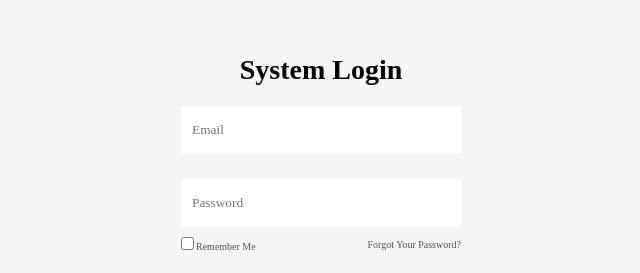
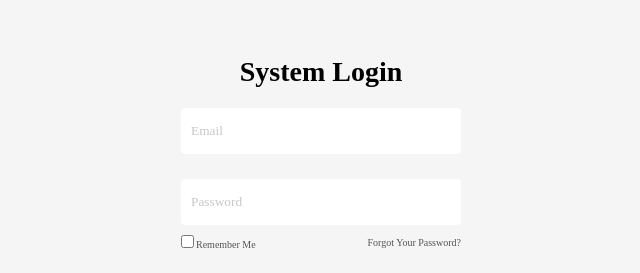
Before and after one commit to joaovxsantos/Login-Page-React, a React (Vite) app: page / in a window 1280 px wide. Shown: the part 197-470 px from the top of the page, without its empty margins (319-959 px from the left). Built offline with nearby package versions, Linux system fonts and the light colour scheme.

Commit message:
Ajustando radius do input e cor do placeholder

```diff
--- a/src/App.css
+++ b/src/App.css
@@ -17,12 +17,12 @@
 
 /* Div Inputs e seus elementos */
 .login-container .inputs {
-  border: 1px solid var(--white);
   width: var(--width-elements);
   display: flex;
   align-items: center;
   padding: 0 10px;
   background: var(--white);
+  border-radius: 4px;
 }
 
 .login-container .inputs:first-of-type {
@@ -35,6 +35,10 @@
   border: none;
   padding: 15px 0;
   outline: none;
+}
+
+.login-container .inputs input::placeholder {
+  opacity: 0.4;
 }
 
 /* Div rememberButtons e seus elementos */
@@ -50,7 +54,6 @@
 .login-container .rememberButtons .checkEl [type="checkbox"] {
   margin-right: 2px;
 }
-
 
 /* Btn */
 
```
